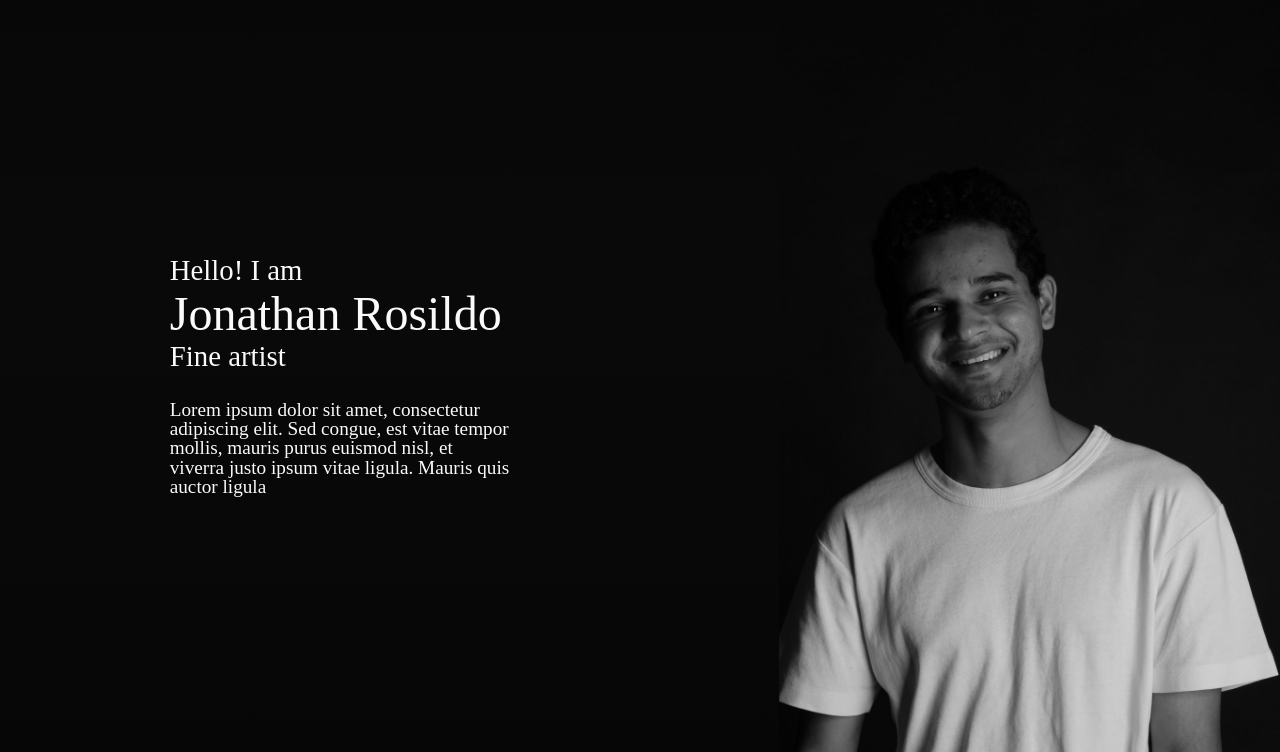
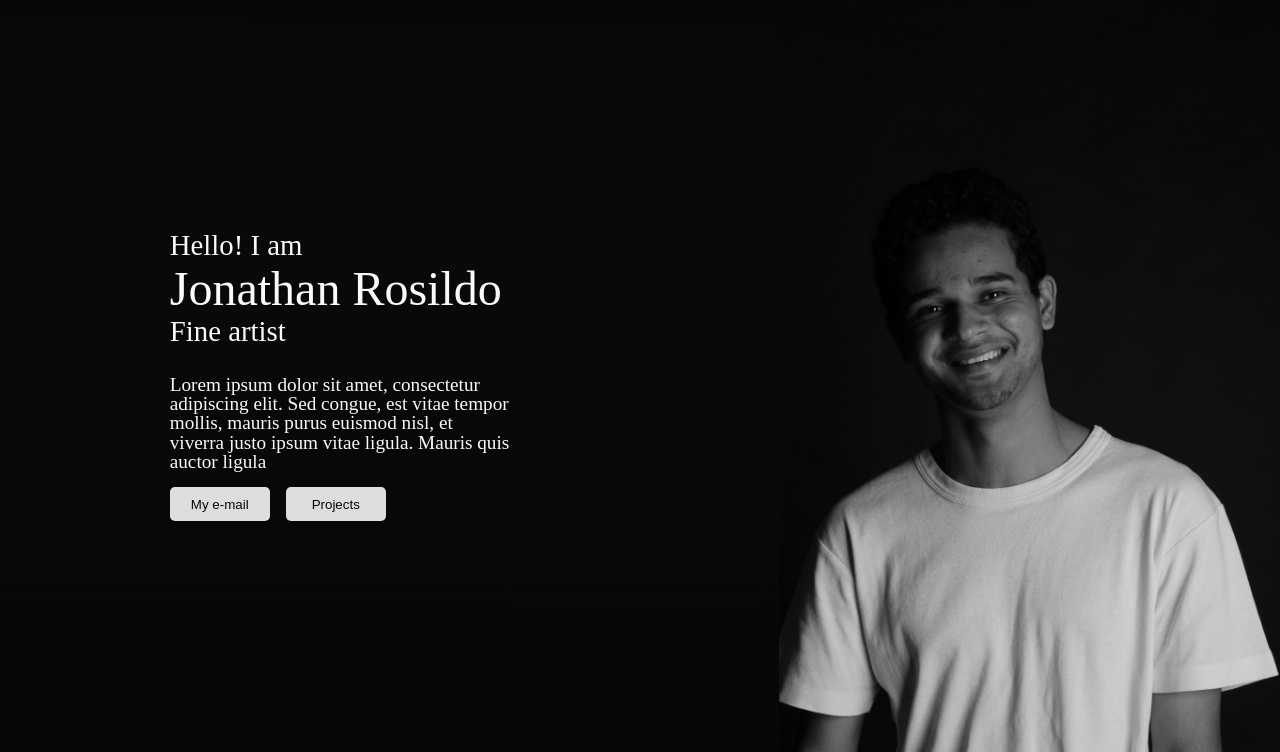
Before and after one commit to leohx2/CS50s_Web, a Django app: page / in a window 1280 px wide. Shown: the part 48-800 px from the top of the page. Run offline with Django 3.2, Linux system fonts and the light colour scheme.

Commit message:
In main page
Need to fix the my e-mail hover bug

```diff
--- a/FinalProject/finalproject/portfolio/static/portfolio/css/animation.css
+++ b/FinalProject/finalproject/portfolio/static/portfolio/css/animation.css
@@ -11,7 +11,7 @@
 }
 
 .transition {
-    animation: transition 3s forwards ease-in-out;
+    animation: transition 2.5s forwards ease-in-out;
 }
 
 @keyframes transition {
@@ -29,7 +29,7 @@
     }
     50% {
         height: 100%;
-        width: 100%;
+        width: 110%;
     }
     99% {
         height: 100%;
--- a/FinalProject/finalproject/portfolio/static/portfolio/css/index.css
+++ b/FinalProject/finalproject/portfolio/static/portfolio/css/index.css
@@ -101,3 +101,41 @@ main {
     height: 100%;
     object-fit:contain;
 }
+
+.authorDescription-buttons  {
+    display: flex;
+    margin-top: 1rem;
+    gap: 1rem
+}
+
+.authorDescription-buttons button {
+    background-color: #fafafae1;
+    border: none;
+    border-radius: 5px;
+    color: #080808;
+    cursor: pointer;
+    padding: 0.6rem;
+    transition: all 300ms ease-in-out;
+    width: 100px;
+}
+
+.authorDescription-buttons button:hover {
+    background-color: #FAFAFA;
+}
+
+.buttons-email-span{
+    transition: all 150ms ease-in-out;
+}
+
+.tooltip{
+    position: relative;
+}
+
+.tooltipText{
+    color: white;
+    background-color: red;
+    display: none;
+    padding: 0.5rem;
+    position: absolute;
+    transition: opacity 300ms ease-in-out;
+}
--- /dev/null
+++ b/FinalProject/finalproject/portfolio/static/portfolio/javaScript/buttonsFunctions.js
@@ -0,0 +1,39 @@
+
+const EMAIL = 'info.jonarth@gmail.com'
+
+// Change the text when the mouse is over e-mail button and shows a tooltip text
+export function emailChange (bodyln) {
+    // Query the necessary elements
+    const emailBtn = document.querySelector('.authorDescription-buttons-email');
+    const emailBtnSpan = document.querySelector('.buttons-email-span');
+    const tooltipText = document.querySelector('.tooltipText')
+
+    // Set the text according to the languge when the mouse is over and not over the button
+    emailBtn.addEventListener("mouseover", () => {
+        emailBtn.style.width = '200px';
+        emailBtnSpan.style.opacity = 0;
+        setTimeout ( () => {
+            emailBtnSpan.style.opacity = 1;
+            emailBtnSpan.textContent = 'info.jonarth@gmail.com'
+        }, 300)
+    })
+
+    emailBtn.addEventListener("mouseout", () => {
+        emailBtn.style.width = '100px';
+        emailBtnSpan.style.opacity = 0;
+        setTimeout ( () => {
+            emailBtnSpan.style.opacity = 1;
+            emailBtnSpan.textContent = bodyln.dataset.language === "pt" ? "Meu e-mail" : "My e-mail"
+        }, 300)
+    })
+
+    // Set the clipboard to the author e-mail
+    emailBtn.addEventListener("click", () => {
+        navigator.clipboard.writeText(`${EMAIL}`)
+        tooltipText.textContent = bodyln.dataset.language === "pt" ? "Copiado" : "Copied"
+        tooltipText.style.display = "block"
+        setTimeout (() => {
+            tooltipText.style.display = "none"
+        }, 2000)
+    })
+}
--- a/FinalProject/finalproject/portfolio/static/portfolio/javaScript/language.js
+++ b/FinalProject/finalproject/portfolio/static/portfolio/javaScript/language.js
@@ -1,11 +1,6 @@
-document.addEventListener('DOMContentLoaded', () => {
-    // After the content is loaded get the button EN and PT
-    const en = document.getElementById('EN');
-    const pt = document.getElementById('PT');
-    const bodyln = document.querySelector('body');
-    const transition = document.querySelector('.transictionMaker')
-    const mainInfo = document.querySelector('mainInfo')
+import { transictionMaker } from './transiction.js'
 
+export function addLanguageChange (en, pt, bodyln) {
     // Add the changeLangue function to each of them
     en.addEventListener('click', () => {
         // Check if it's necessary to run the function by checking the dataset language
@@ -14,34 +9,43 @@ document.addEventListener('DOMContentLoaded', () => {
         // If it's the same language, change the button classes
         en.classList.add("active")
         pt.classList.remove("active")
+
+        // Change the dataset to the current language
         bodyln.dataset.language = 'en';
-        transition.classList.add("transition")
-        changeLanguage('en')
+
+        // Call the transition function
+        transictionMaker(()=>changeLanguage('en'))
 
     });
 
     pt.addEventListener('click', () => {
+        // Check if it's necessary to run the function by checking the dataset language
         if (bodyln.dataset.language === 'pt') return;
 
+        // If it's the same language, change the button classes
         pt.classList.add("active")
         en.classList.remove("active")
+
+        // Change the dataset to the current language
         bodyln.dataset.language = 'pt';
-        transition.classList.add("transition")
-        changeLanguage('pt')
+
+        // Call the transition function
+        transictionMaker(()=>changeLanguage('pt'))
     });
-})
-
+}
 
 // The ChangeLanguage function will check the body data attribute "language", if it's the same as the
 // parameter language, the function does nothig, otherwise catch the page content and change it to
 // the language the user chose.
 // By dafault the language is English.
 
-function changeLanguage (language) {
+const changeLanguage = (language) => {
     // Getting the elements to change
     const navAncorEl = document.querySelectorAll(".navA");
-    const authorWelcome = document.querySelector(".authorDescription-welcome")
-    const authorJob = document.querySelector(".authorDescription-job")
+    const authorWelcome = document.querySelector(".authorDescription-welcome");
+    const authorJob = document.querySelector(".authorDescription-job");
+    const emailBtn = document.querySelector('.authorDescription-buttons-email')
+    const projectsBtn = document.querySelector('.authorDescription-buttons-projects')
     // const authorBriefing = document.querySelector(".authorDescription-Briefing") comentend by now until there is acctualy a briefing
 
     if (language === "pt") {
@@ -50,15 +54,19 @@ function changeLanguage (language) {
         navAncorEl[1].textContent = "Projectos";
         navAncorEl[2].textContent = "Contactos";
         navAncorEl[3].textContent = "Prêmios";
-        authorWelcome.textContent = "Ola! Eu sou o"
-        authorJob.textContent = "Artista plástico"
+        authorWelcome.textContent = "Ola! Eu sou o";
+        authorJob.textContent = "Artista plástico";
+        emailBtn.textContent = "Meu e-mail"
+        projectsBtn.textContent = "Projectos"
     } else {
-        // Portuguese version
+        // English version
         navAncorEl[0].textContent = "About me";
         navAncorEl[1].textContent = "Projects";
         navAncorEl[2].textContent = "Contact me";
         navAncorEl[3].textContent = "Awards";
-        authorWelcome.textContent = "Hello! I am"
-        authorJob.textContent = "Fine artist"
+        authorWelcome.textContent = "Hello! I am";
+        authorJob.textContent = "Fine artist";
+        emailBtn.textContent = "My e-mail"
+        projectsBtn.textContent = "Projects"
     }
 }
--- /dev/null
+++ b/FinalProject/finalproject/portfolio/static/portfolio/javaScript/main.js
@@ -0,0 +1,17 @@
+import {addLanguageChange} from './language.js'
+import {emailChange as changeEmailButton} from './buttonsFunctions.js'
+
+document.addEventListener('DOMContentLoaded', () => {
+    // After the content is loaded get some content to be used
+    const en = document.getElementById('EN');
+    const pt = document.getElementById('PT');
+    const bodyln = document.querySelector('body');
+
+
+    // Add the changeLanguage function to each of them language buttons
+    addLanguageChange(en, pt, bodyln);
+
+    // Adding the copy function to the e-mail me button, to make easier to the user to copy the e-mail
+    // also add the hover effect to show the e-mail and the tooltip
+    changeEmailButton(bodyln)
+})
--- /dev/null
+++ b/FinalProject/finalproject/portfolio/static/portfolio/javaScript/transiction.js
@@ -0,0 +1,14 @@
+
+// Using that file will allow me to focus on the transictions of the web site
+const transition = document.querySelector('.transictionMaker');
+
+export function transictionMaker (func) {
+    // Add the transiction effect and wait
+    transition.classList.add("transition");
+
+    // Set timeOut to run the function only when the transition is on 50% of the duration.
+    setTimeout(() => func(), 1500);
+
+    // Set timeOut to remove the transition class after the transition is over
+    setTimeout(() => transition.classList.remove("transition"), 2500);
+}
--- a/FinalProject/finalproject/portfolio/templates/portfolio/index.html
+++ b/FinalProject/finalproject/portfolio/templates/portfolio/index.html
@@ -28,6 +28,7 @@
         </header>
         <main>
             <div class="transictionMaker"></div>
+
             <section class="mainInfo">
                 <div class="mainInfo-authorDescription">
                     <div class="authorDescription-content">
@@ -39,6 +40,15 @@
                             vitae tempor mollis, mauris purus euismod nisl, et viverra justo ipsum vitae
                             ligula. Mauris quis auctor ligula
                         </span>
+                        <div class="authorDescription-buttons">
+                            <div class="tooltip">
+                                <button class="authorDescription-buttons-email" >
+                                    <span class=buttons-email-span>My e-mail</span>
+                                </button>
+                                <span class="tooltipText"></span>
+                            </div>
+                            <button class="authorDescription-buttons-projects" >Projects</button>
+                        </div>
                     </div>
                 </div>
                 <div class="mainInfo-authorPicture">
@@ -46,8 +56,12 @@
                 </div>
             </section>
 
+            <section>
+
+            </section>
+
         </main>
         <footer></footer>
-        <script src="{% static 'portfolio/javaScript/language.js' %}"></script>
+        <script src="{% static 'portfolio/javaScript/main.js' %}" type="module"></script>
     </body>
 </html>
```
